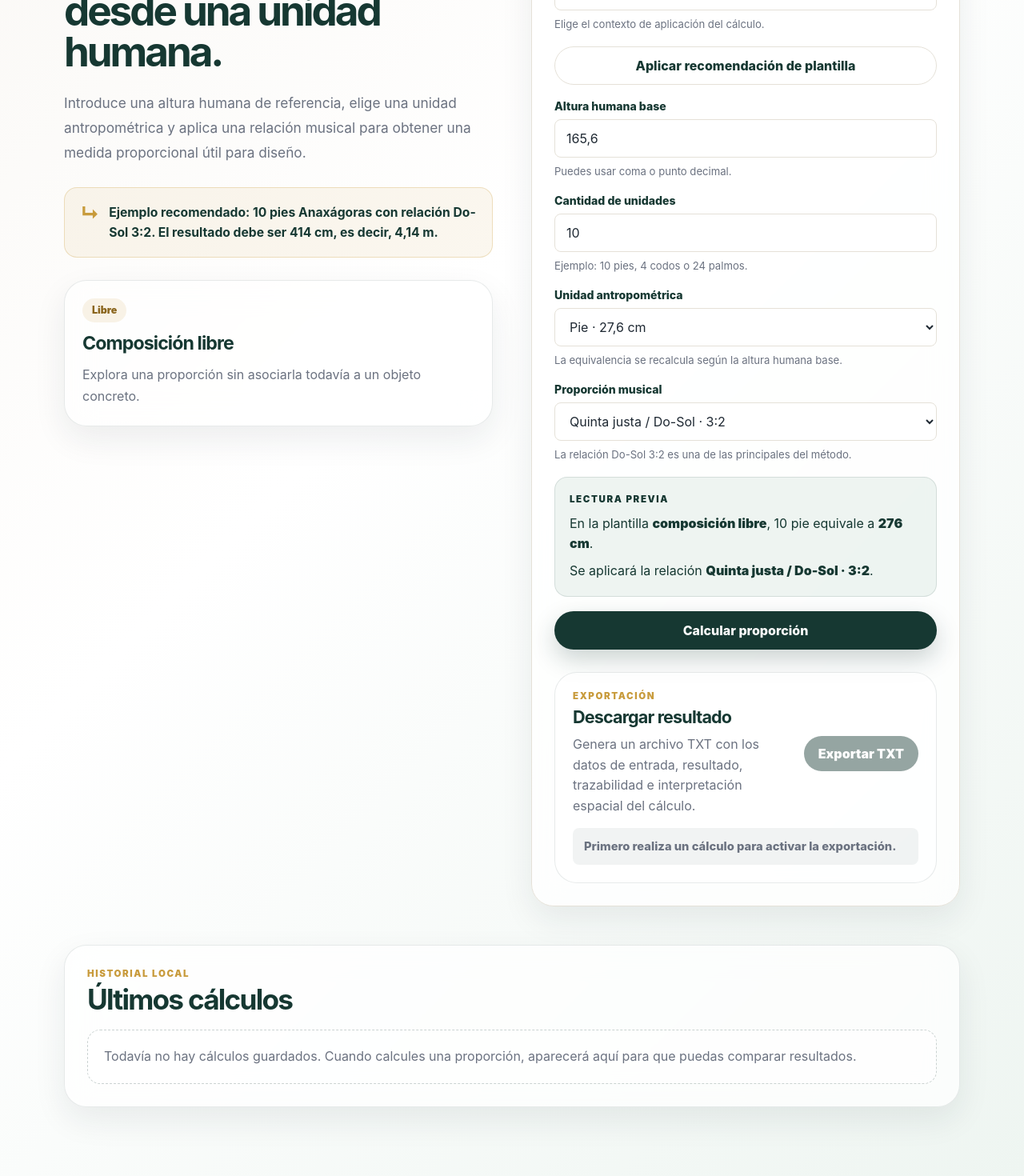
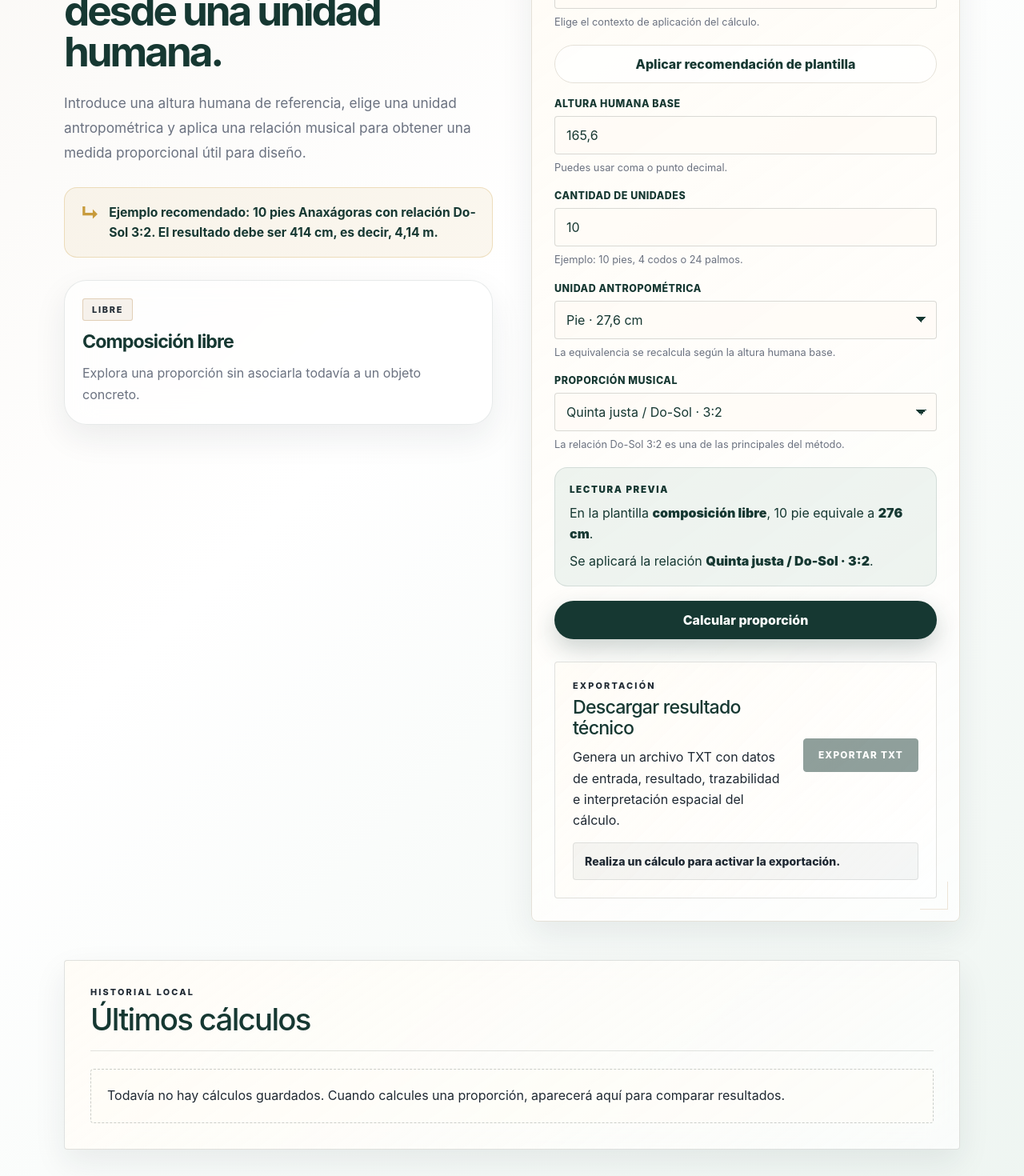
Before and after one commit to CocoGar/anaxagorasapp, a Vue app: page / in a window 1280 px wide. Shown: the part 980-2450 px from the top of the page at 80% size. Built offline with nearby package versions, Linux system fonts and the light colour scheme.

Commit message:
style: polish calculator interface components

```diff
--- a/src/components/export/CalculationExport.vue
+++ b/src/components/export/CalculationExport.vue
@@ -42,12 +42,12 @@ function handleExport() {
         </p>
 
         <h3 class="calculation-export__title">
-          Descargar resultado
+          Descargar resultado técnico
         </h3>
 
         <p class="calculation-export__description">
-          Genera un archivo TXT con los datos de entrada, resultado, trazabilidad
-          e interpretación espacial del cálculo.
+          Genera un archivo TXT con datos de entrada, resultado, trazabilidad e
+          interpretación espacial del cálculo.
         </p>
       </div>
 
@@ -79,7 +79,7 @@ function handleExport() {
       v-if="!canExport"
       class="calculation-export__helper"
     >
-      Primero realiza un cálculo para activar la exportación.
+      Realiza un cálculo para activar la exportación.
     </p>
   </section>
 </template>
@@ -89,9 +89,10 @@ function handleExport() {
   display: grid;
   gap: 14px;
   padding: 22px;
-  border: 1px solid rgba(22, 56, 50, 0.1);
-  border-radius: var(--radius-lg);
-  background: rgba(255, 255, 255, 0.62);
+  border: 1px solid rgba(20, 36, 31, 0.13);
+  border-radius: 4px;
+  background:
+    linear-gradient(135deg, rgba(255, 252, 246, 0.84), rgba(255, 255, 255, 0.62));
 }
 
 .calculation-export__content {
@@ -103,50 +104,63 @@ function handleExport() {
 
 .calculation-export__label {
   margin: 0 0 8px;
-  color: var(--color-accent);
-  font-size: 0.72rem;
-  font-weight: 900;
-  letter-spacing: 0.14em;
+  color: var(--color-accent-strong);
+  font-size: 0.68rem;
+  font-weight: 850;
+  letter-spacing: 0.2em;
   text-transform: uppercase;
 }
 
 .calculation-export__title {
   margin: 0;
   color: var(--color-primary);
-  font-size: 1.35rem;
+  font-family: var(--font-display);
+  font-size: 1.45rem;
+  font-weight: 500;
   line-height: 1.1;
-  letter-spacing: -0.04em;
+  letter-spacing: -0.035em;
 }
 
 .calculation-export__description {
   max-width: 560px;
   margin: 10px 0 0;
-  color: var(--color-muted);
-  line-height: 1.6;
+  color: var(--color-muted-strong);
+  line-height: 1.65;
 }
 
 .calculation-export__button {
   flex: 0 0 auto;
-  padding: 12px 18px;
-  border: 0;
-  border-radius: 999px;
+  min-height: 42px;
+  padding: 0 18px;
+  border: 1px solid var(--color-primary);
+  border-radius: 4px;
   background: var(--color-primary);
-  color: #ffffff;
+  color: var(--color-surface);
   font: inherit;
-  font-weight: 900;
+  font-size: 0.74rem;
+  font-weight: 850;
+  letter-spacing: 0.1em;
+  text-transform: uppercase;
   cursor: pointer;
   transition:
     opacity 0.2s ease,
-    transform 0.2s ease;
+    transform 0.2s ease,
+    box-shadow 0.2s ease;
 }
 
 .calculation-export__button:hover:not(:disabled) {
   transform: translateY(-1px);
+  box-shadow: 0 14px 30px rgba(20, 36, 31, 0.16);
+}
+
+.calculation-export__button:focus-visible {
+  outline: none;
+  box-shadow: var(--shadow-focus);
 }
 
 .calculation-export__button:disabled {
   cursor: not-allowed;
-  opacity: 0.45;
+  opacity: 0.48;
 }
 
 .calculation-export__status,
@@ -154,25 +168,28 @@ function handleExport() {
 .calculation-export__helper {
   margin: 0;
   padding: 12px 14px;
-  border-radius: var(--radius-sm);
-  font-size: 0.92rem;
-  font-weight: 800;
+  border-radius: 4px;
+  font-size: 0.88rem;
+  font-weight: 760;
   line-height: 1.5;
 }
 
 .calculation-export__status {
-  background: rgba(44, 134, 84, 0.12);
-  color: #1f6f45;
+  border: 1px solid rgba(53, 125, 84, 0.18);
+  background: var(--color-success-soft);
+  color: var(--color-success);
 }
 
 .calculation-export__error {
-  background: rgba(180, 55, 55, 0.1);
-  color: #8f1f1f;
+  border: 1px solid rgba(185, 74, 66, 0.18);
+  background: var(--color-error-soft);
+  color: var(--color-error);
 }
 
 .calculation-export__helper {
-  background: rgba(22, 56, 50, 0.06);
-  color: var(--color-muted);
+  border: 1px solid rgba(20, 36, 31, 0.1);
+  background: rgba(20, 36, 31, 0.04);
+  color: var(--color-muted-strong);
 }
 
 @media (max-width: 720px) {
--- a/src/components/history/CalculationHistory.vue
+++ b/src/components/history/CalculationHistory.vue
@@ -149,7 +149,7 @@ function handleClearHistory() {
     >
       <p>
         Todavía no hay cálculos guardados. Cuando calcules una proporción,
-        aparecerá aquí para que puedas comparar resultados.
+        aparecerá aquí para comparar resultados.
       </p>
     </div>
   </section>
@@ -158,11 +158,12 @@ function handleClearHistory() {
 <style scoped>
 .calculation-history {
   display: grid;
-  gap: 20px;
-  padding: 28px;
-  border: 1px solid rgba(22, 56, 50, 0.1);
-  border-radius: var(--radius-lg);
-  background: rgba(255, 255, 255, 0.72);
+  gap: 22px;
+  padding: clamp(24px, 3vw, 32px);
+  border: 1px solid rgba(20, 36, 31, 0.13);
+  border-radius: 4px;
+  background:
+    linear-gradient(145deg, rgba(255, 252, 246, 0.9), rgba(255, 255, 255, 0.66));
   box-shadow: var(--shadow-card);
   backdrop-filter: blur(18px);
 }
@@ -172,23 +173,27 @@ function handleClearHistory() {
   gap: 16px;
   align-items: start;
   justify-content: space-between;
+  padding-bottom: 20px;
+  border-bottom: 1px solid rgba(20, 36, 31, 0.12);
 }
 
 .calculation-history__label {
   margin: 0 0 8px;
-  color: var(--color-accent);
-  font-size: 0.72rem;
-  font-weight: 900;
-  letter-spacing: 0.14em;
+  color: var(--color-accent-strong);
+  font-size: 0.68rem;
+  font-weight: 850;
+  letter-spacing: 0.2em;
   text-transform: uppercase;
 }
 
 .calculation-history h3 {
   margin: 0;
   color: var(--color-primary);
-  font-size: clamp(1.5rem, 3vw, 2.2rem);
+  font-family: var(--font-display);
+  font-size: clamp(1.8rem, 3vw, 2.7rem);
+  font-weight: 500;
   line-height: 1;
-  letter-spacing: -0.05em;
+  letter-spacing: -0.045em;
 }
 
 .calculation-history__list {
@@ -201,9 +206,9 @@ function handleClearHistory() {
   display: grid;
   gap: 14px;
   padding: 18px;
-  border: 1px solid var(--color-border);
-  border-radius: var(--radius-md);
-  background: var(--color-surface-soft);
+  border: 1px solid rgba(20, 36, 31, 0.12);
+  border-radius: 4px;
+  background: rgba(255, 252, 246, 0.62);
 }
 
 .history-item__top {
@@ -215,8 +220,8 @@ function handleClearHistory() {
 
 .history-item__top span {
   color: var(--color-muted);
-  font-size: 0.78rem;
-  font-weight: 800;
+  font-size: 0.76rem;
+  font-weight: 760;
 }
 
 .history-item__main {
@@ -226,69 +231,80 @@ function handleClearHistory() {
 
 .history-item__main strong {
   color: var(--color-primary);
-  font-size: 1.8rem;
-  font-weight: 900;
-  letter-spacing: -0.06em;
+  font-family: var(--font-display);
+  font-size: 2rem;
+  font-weight: 500;
+  line-height: 1;
+  letter-spacing: -0.045em;
 }
 
 .history-item__main span {
-  color: var(--color-muted);
-  font-weight: 800;
+  color: var(--color-muted-strong);
+  font-weight: 760;
 }
 
 .history-item__details {
   display: grid;
   grid-template-columns: repeat(3, 1fr);
-  gap: 8px;
+  gap: 0;
   margin: 0;
+  border-top: 1px solid rgba(20, 36, 31, 0.1);
+  border-bottom: 1px solid rgba(20, 36, 31, 0.1);
 }
 
 .history-item__details div {
   display: grid;
   gap: 4px;
+  padding: 10px 8px;
+  border-right: 1px solid rgba(20, 36, 31, 0.08);
+}
+
+.history-item__details div:last-child {
+  border-right: 0;
 }
 
 .history-item__details dt {
   color: var(--color-muted);
-  font-size: 0.68rem;
-  font-weight: 900;
+  font-size: 0.66rem;
+  font-weight: 850;
+  letter-spacing: 0.12em;
   text-transform: uppercase;
 }
 
 .history-item__details dd {
   margin: 0;
   color: var(--color-primary);
-  font-size: 0.88rem;
-  font-weight: 900;
+  font-size: 0.82rem;
+  font-weight: 820;
 }
 
 .history-item__description {
   margin: 0;
-  color: var(--color-muted);
-  font-size: 0.88rem;
-  line-height: 1.5;
+  color: var(--color-muted-strong);
+  font-size: 0.86rem;
+  line-height: 1.55;
 }
 
 .calculation-history__empty {
   padding: 20px;
-  border: 1px dashed rgba(22, 56, 50, 0.22);
-  border-radius: var(--radius-md);
-  background: rgba(255, 255, 255, 0.54);
+  border: 1px dashed rgba(20, 36, 31, 0.22);
+  border-radius: 4px;
+  background: rgba(255, 252, 246, 0.48);
 }
 
 .calculation-history__empty p {
   margin: 0;
-  color: var(--color-muted);
+  color: var(--color-muted-strong);
   line-height: 1.6;
 }
 
-@media (max-width: 960px) {
+@media (max-width: 1040px) {
   .calculation-history__list {
     grid-template-columns: 1fr 1fr;
   }
 }
 
-@media (max-width: 640px) {
+@media (max-width: 680px) {
   .calculation-history {
     padding: 22px;
   }
@@ -300,5 +316,18 @@ function handleClearHistory() {
   .calculation-history__list {
     grid-template-columns: 1fr;
   }
+
+  .history-item__details {
+    grid-template-columns: 1fr;
+  }
+
+  .history-item__details div {
+    border-right: 0;
+    border-bottom: 1px solid rgba(20, 36, 31, 0.08);
+  }
+
+  .history-item__details div:last-child {
+    border-bottom: 0;
+  }
 }
 </style>
--- a/src/components/ui/BaseBadge.vue
+++ b/src/components/ui/BaseBadge.vue
@@ -18,28 +18,33 @@ defineProps({
 .base-badge {
   display: inline-flex;
   width: fit-content;
-  min-height: 30px;
+  min-height: 28px;
   align-items: center;
-  padding: 0 12px;
-  border-radius: 999px;
-  font-size: 0.78rem;
-  font-weight: 900;
+  padding: 0 11px;
+  border: 1px solid transparent;
+  border-radius: 3px;
+  font-size: 0.68rem;
+  font-weight: 850;
+  letter-spacing: 0.16em;
   line-height: 1;
+  text-transform: uppercase;
 }
 
 .base-badge--default {
-  border: 1px solid var(--color-border);
-  background: rgba(255, 255, 255, 0.72);
-  color: var(--color-muted);
+  border-color: rgba(20, 36, 31, 0.12);
+  background: rgba(255, 252, 246, 0.54);
+  color: var(--color-muted-strong);
 }
 
 .base-badge--accent {
-  background: rgba(200, 155, 60, 0.12);
-  color: #8a651d;
+  border-color: rgba(183, 138, 82, 0.34);
+  background: rgba(183, 138, 82, 0.11);
+  color: var(--color-accent-strong);
 }
 
 .base-badge--primary {
-  background: rgba(22, 56, 50, 0.1);
+  border-color: rgba(20, 36, 31, 0.16);
+  background: rgba(20, 36, 31, 0.06);
   color: var(--color-primary);
 }
 </style>
--- a/src/components/ui/BaseCard.vue
+++ b/src/components/ui/BaseCard.vue
@@ -6,10 +6,36 @@
 
 <style scoped>
 .base-card {
+  position: relative;
   border: 1px solid var(--color-border);
-  border-radius: var(--radius-lg);
-  background: rgba(255, 255, 255, 0.78);
+  border-radius: var(--radius-sm);
+  background:
+    linear-gradient(145deg, rgba(255, 252, 246, 0.94), rgba(255, 255, 255, 0.76));
   box-shadow: var(--shadow-card);
   backdrop-filter: blur(18px);
 }
+
+.base-card::before {
+  position: absolute;
+  top: 14px;
+  left: 14px;
+  width: 34px;
+  height: 34px;
+  border-top: 1px solid rgba(183, 138, 82, 0.34);
+  border-left: 1px solid rgba(183, 138, 82, 0.34);
+  pointer-events: none;
+  content: '';
+}
+
+.base-card::after {
+  position: absolute;
+  right: 14px;
+  bottom: 14px;
+  width: 34px;
+  height: 34px;
+  border-right: 1px solid rgba(183, 138, 82, 0.22);
+  border-bottom: 1px solid rgba(183, 138, 82, 0.22);
+  pointer-events: none;
+  content: '';
+}
 </style>
--- a/src/components/ui/BaseInput.vue
+++ b/src/components/ui/BaseInput.vue
@@ -52,7 +52,7 @@ defineEmits(['update:modelValue']);
       :aria-invalid="Boolean(errorMessage)"
       :aria-describedby="helperText || errorMessage ? `${id}-message` : null"
       @input="$emit('update:modelValue', $event.target.value)"
-    />
+    >
 
     <span
       v-if="errorMessage || helperText"
@@ -73,18 +73,20 @@ defineEmits(['update:modelValue']);
 
 .base-input__label {
   color: var(--color-primary);
-  font-size: 0.88rem;
-  font-weight: 800;
+  font-size: 0.78rem;
+  font-weight: 850;
+  letter-spacing: 0.04em;
+  text-transform: uppercase;
 }
 
 .base-input__control {
   width: 100%;
   min-height: 48px;
   padding: 0 14px;
-  border: 1px solid var(--color-border);
-  border-radius: var(--radius-sm);
-  background: #ffffff;
-  color: var(--color-text);
+  border: 1px solid rgba(20, 36, 31, 0.16);
+  border-radius: 4px;
+  background: rgba(255, 252, 246, 0.78);
+  color: var(--color-primary);
   outline: none;
   transition:
     border-color 0.2s ease,
@@ -92,29 +94,39 @@ defineEmits(['update:modelValue']);
     background 0.2s ease;
 }
 
+.base-input__control::placeholder {
+  color: rgba(104, 113, 108, 0.66);
+}
+
+.base-input__control:hover {
+  border-color: rgba(20, 36, 31, 0.26);
+  background: rgba(255, 252, 246, 0.94);
+}
+
 .base-input__control:focus {
-  border-color: var(--color-primary);
-  box-shadow: 0 0 0 4px rgba(22, 56, 50, 0.12);
+  border-color: rgba(183, 138, 82, 0.78);
+  background: var(--color-surface);
+  box-shadow: var(--shadow-focus);
 }
 
 .base-input__control--error {
-  border-color: rgba(180, 55, 55, 0.72);
-  background: rgba(180, 55, 55, 0.04);
+  border-color: rgba(185, 74, 66, 0.72);
+  background: var(--color-error-soft);
 }
 
 .base-input__control--error:focus {
-  border-color: rgba(180, 55, 55, 0.9);
-  box-shadow: 0 0 0 4px rgba(180, 55, 55, 0.12);
+  border-color: rgba(185, 74, 66, 0.9);
+  box-shadow: 0 0 0 4px rgba(185, 74, 66, 0.14);
 }
 
 .base-input__message {
   color: var(--color-muted);
-  font-size: 0.82rem;
+  font-size: 0.8rem;
   line-height: 1.45;
 }
 
 .base-input__message--error {
-  color: #8f1f1f;
-  font-weight: 700;
+  color: var(--color-error);
+  font-weight: 780;
 }
 </style>
--- a/src/components/ui/BaseSelect.vue
+++ b/src/components/ui/BaseSelect.vue
@@ -70,48 +70,60 @@ defineEmits(['update:modelValue']);
 
 .base-select__label {
   color: var(--color-primary);
-  font-size: 0.88rem;
-  font-weight: 800;
+  font-size: 0.78rem;
+  font-weight: 850;
+  letter-spacing: 0.04em;
+  text-transform: uppercase;
 }
 
 .base-select__control {
   width: 100%;
   min-height: 48px;
-  padding: 0 14px;
-  border: 1px solid var(--color-border);
-  border-radius: var(--radius-sm);
-  background: #ffffff;
-  color: var(--color-text);
+  padding: 0 42px 0 14px;
+  border: 1px solid rgba(20, 36, 31, 0.16);
+  border-radius: 4px;
+  appearance: none;
+  background:
+    linear-gradient(45deg, transparent 50%, var(--color-primary) 50%) right 18px center / 7px 7px no-repeat,
+    linear-gradient(135deg, var(--color-primary) 50%, transparent 50%) right 12px center / 7px 7px no-repeat,
+    rgba(255, 252, 246, 0.78);
+  color: var(--color-primary);
   outline: none;
   transition:
     border-color 0.2s ease,
     box-shadow 0.2s ease,
-    background 0.2s ease;
+    background-color 0.2s ease;
+}
+
+.base-select__control:hover {
+  border-color: rgba(20, 36, 31, 0.26);
+  background-color: rgba(255, 252, 246, 0.94);
 }
 
 .base-select__control:focus {
-  border-color: var(--color-primary);
-  box-shadow: 0 0 0 4px rgba(22, 56, 50, 0.12);
+  border-color: rgba(183, 138, 82, 0.78);
+  background-color: var(--color-surface);
+  box-shadow: var(--shadow-focus);
 }
 
 .base-select__control--error {
-  border-color: rgba(180, 55, 55, 0.72);
-  background: rgba(180, 55, 55, 0.04);
+  border-color: rgba(185, 74, 66, 0.72);
+  background-color: var(--color-error-soft);
 }
 
 .base-select__control--error:focus {
-  border-color: rgba(180, 55, 55, 0.9);
-  box-shadow: 0 0 0 4px rgba(180, 55, 55, 0.12);
+  border-color: rgba(185, 74, 66, 0.9);
+  box-shadow: 0 0 0 4px rgba(185, 74, 66, 0.14);
 }
 
 .base-select__message {
   color: var(--color-muted);
-  font-size: 0.82rem;
+  font-size: 0.8rem;
   line-height: 1.45;
 }
 
 .base-select__message--error {
-  color: #8f1f1f;
-  font-weight: 700;
+  color: var(--color-error);
+  font-weight: 780;
 }
 </style>
```
